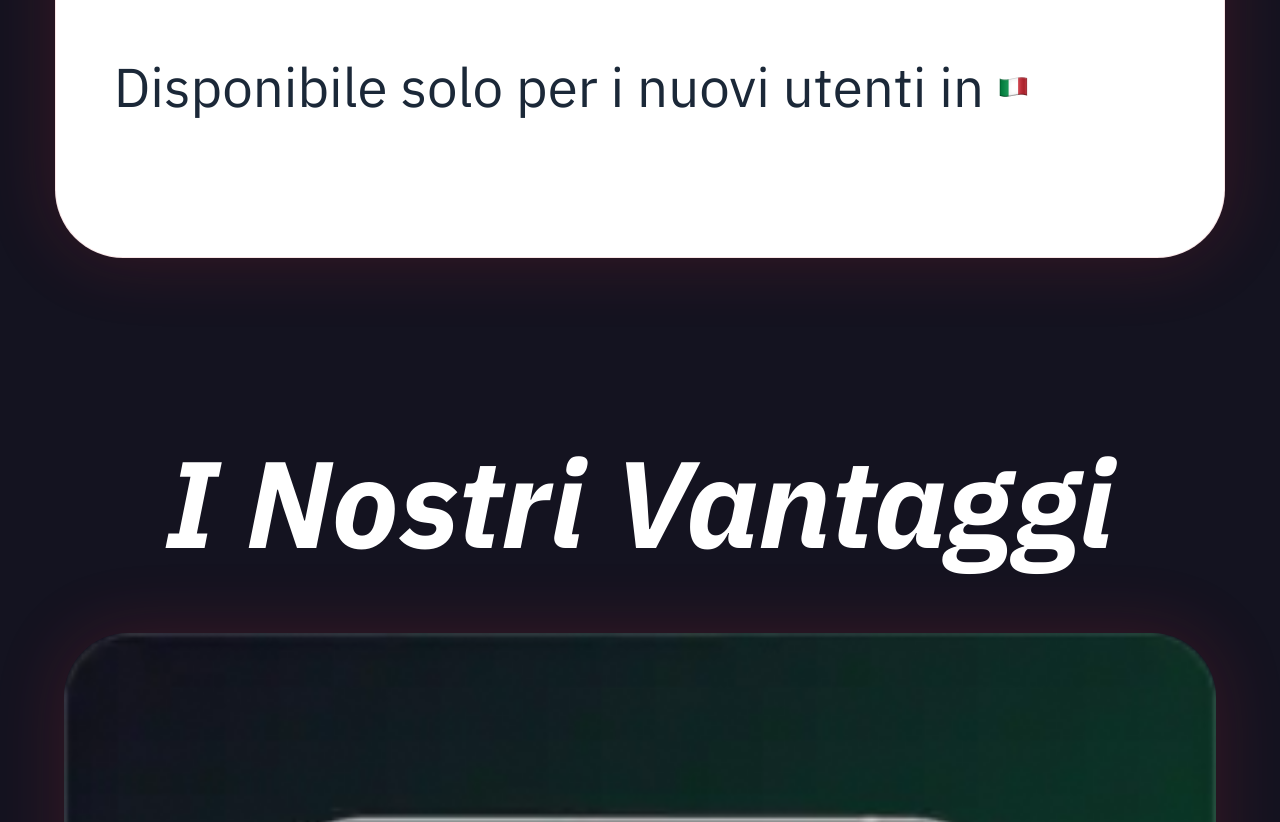
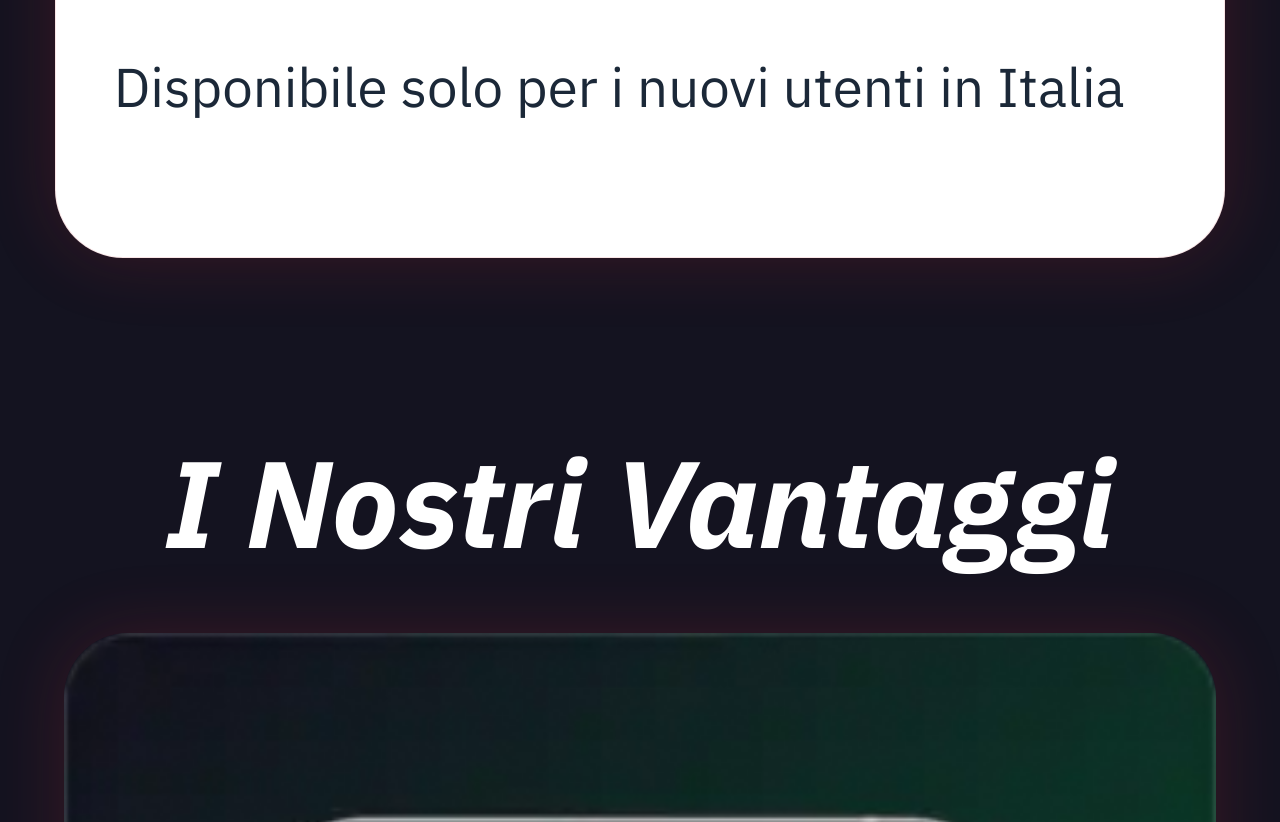
Before and after one commit to webDevT/flirtu-safe-dating-it, a website: page app/black-mode.html in a window 1280 px wide. Shown: the part 2134-2956 px from the top of the page. Drawn offline with Linux system fonts and the light colour scheme.

Commit message:
text updates

```diff
--- a/app/black-mode.html
+++ b/app/black-mode.html
@@ -67,8 +67,7 @@
             </div>
 
 			<div class="main-screen__text">
-				Disponibile solo per i nuovi utenti in
-				<img src="img/flag.png" alt="italy flag">
+				Disponibile solo per i nuovi utenti in Italia
 			</div>
 
 			</div>
```
Also changed, not shown: app/index.html (+1 -2 lines), docs/black-mode.html (+1 -2 lines), docs/index.html (+1 -2 lines).
